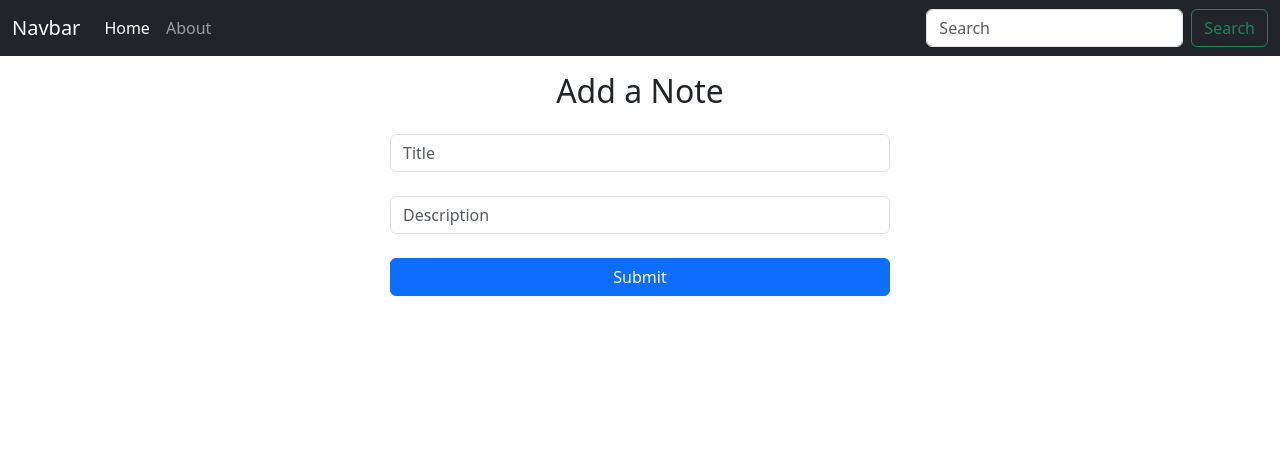
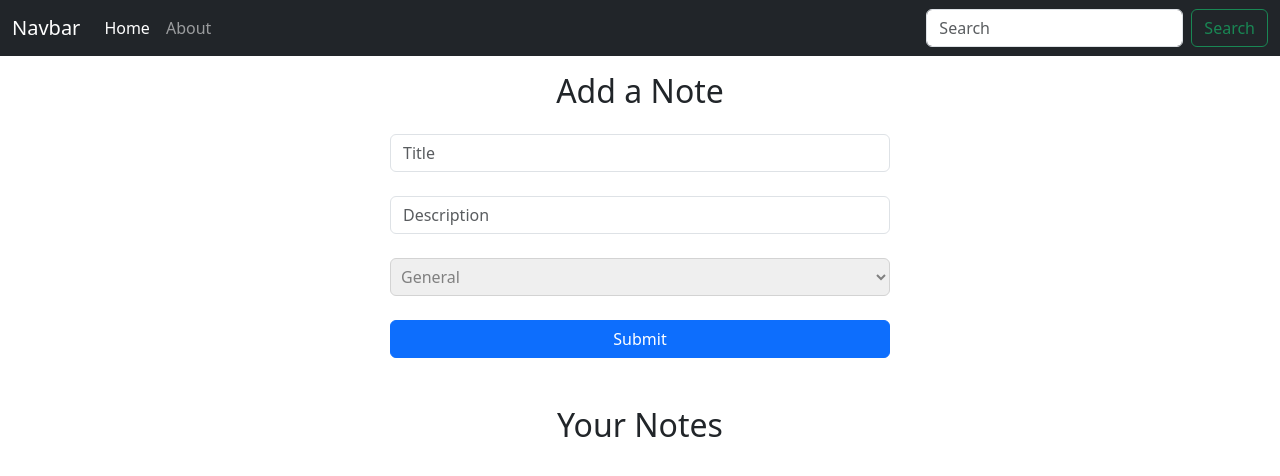
Before and after one commit to adnan25042001/i-note, a React (Create React App) app in the folder frontend/: page / in a window 1280 px wide. Shown: the top 476 px of the page. Built offline with nearby package versions, Linux system fonts and the light colour scheme.

Commit message:
updated form

```diff
--- a/frontend/src/components/Home.jsx
+++ b/frontend/src/components/Home.jsx
@@ -1,8 +1,13 @@
-import React from "react";
+import React, { useContext } from "react";
+import { tags } from "../utils/tags";
+import NoteContext from "../context/notes/NoteContext";
 
 const Home = () => {
+    const context = useContext(NoteContext);
+    const {notes, setNotes} = context;
     return (
         <div className="container">
+            <div>
                 <h2 className="text-center my-3">Add a Note</h2>
                 <form
                     className="d-flex gap-4 flex-column my-4"
@@ -24,11 +29,34 @@ const Home = () => {
                         className="form-control"
                         id="exampleInputPassword1"
                     />
+                    <select
+                        name="tags"
+                        id="tags"
+                        style={{
+                            border: "1px solid lightgray",
+                            borderRadius: "6px",
+                            padding: "6px",
+                            color: "gray",
+                        }}
+                    >
+                        {tags &&
+                            tags.map((tag) => {
+                                return (
+                                    <option key={tag} value={tag}>
+                                        {tag}
+                                    </option>
+                                );
+                            })}
+                    </select>
                     <button type="submit" className="btn btn-primary">
                         Submit
                     </button>
                 </form>
             </div>
+            <div>
+                <h2 className="text-center my-3 mt-5">Your Notes</h2>
+            </div>
+        </div>
     );
 };
 
--- a/frontend/src/components/Navbar.jsx
+++ b/frontend/src/components/Navbar.jsx
@@ -1,12 +1,8 @@
-import React, { useEffect } from "react";
+import React from "react";
 import { Link, useLocation } from "react-router-dom";
 
 const Navbar = () => {
     const location = useLocation();
-
-    useEffect(() => {
-        console.log(location);
-    }, [location]);
 
     return (
         <>
@@ -57,6 +53,7 @@ const Navbar = () => {
                                 </Link>
                             </li>
                         </ul>
+                        {location.pathname === "/" && (
                             <form className="d-flex" role="search">
                                 <input
                                     className="form-control me-2"
@@ -71,6 +68,7 @@ const Navbar = () => {
                                     Search
                                 </button>
                             </form>
+                        )}
                     </div>
                 </div>
             </nav>
--- a/frontend/src/context/notes/NoteState.js
+++ b/frontend/src/context/notes/NoteState.js
@@ -3,8 +3,39 @@ import NoteContext from "./NoteContext";
 
 const NoteState = ({ children }) => {
     const [theme, setTheme] = useState("dark");
+    const initialNotes = [
+        {
+            _id: "64a061ef3b04ddc296398819",
+            user: "646f8d427a3ed4fbfd7b751d",
+            title: "title1",
+            description: "description1",
+            tag: "General",
+            date: "2023-07-01T17:27:11.621Z",
+            __v: 0,
+        },
+        {
+            _id: "64a061f83b04ddc29639881b",
+            user: "646f8d427a3ed4fbfd7b751d",
+            title: "title2",
+            description: "description2",
+            tag: "General",
+            date: "2023-07-01T17:27:20.722Z",
+            __v: 0,
+        },
+        {
+            _id: "64a062013b04ddc29639881d",
+            user: "646f8d427a3ed4fbfd7b751d",
+            title: "title3",
+            description: "description3",
+            tag: "General",
+            date: "2023-07-01T17:27:29.067Z",
+            __v: 0,
+        },
+    ];
+
+    const [notes, setNotes] = useState(initialNotes);
     return (
-        <NoteContext.Provider value={{ theme, setTheme }}>
+        <NoteContext.Provider value={{ theme, setTheme, notes, setNotes }}>
             {children}
         </NoteContext.Provider>
     );
--- /dev/null
+++ b/frontend/src/utils/tags.js
@@ -0,0 +1,23 @@
+export const tags = [
+    "General",
+    "Work",
+    "Study",
+    "Meeting",
+    "Project",
+    "Ideas",
+    "Research",
+    "To-do",
+    "Goals",
+    "Important",
+    "Priority",
+    "Personal",
+    "Health",
+    "Finance",
+    "Quotes",
+    "Inspiration",
+    "Books",
+    "Travel",
+    "Recipes",
+    "Contacts",
+    "Events",
+];
```
Also changed, not shown: 1 other file (tests, documents, lock files or other folders). Lines whose indentation alone changed are shown as unchanged.
